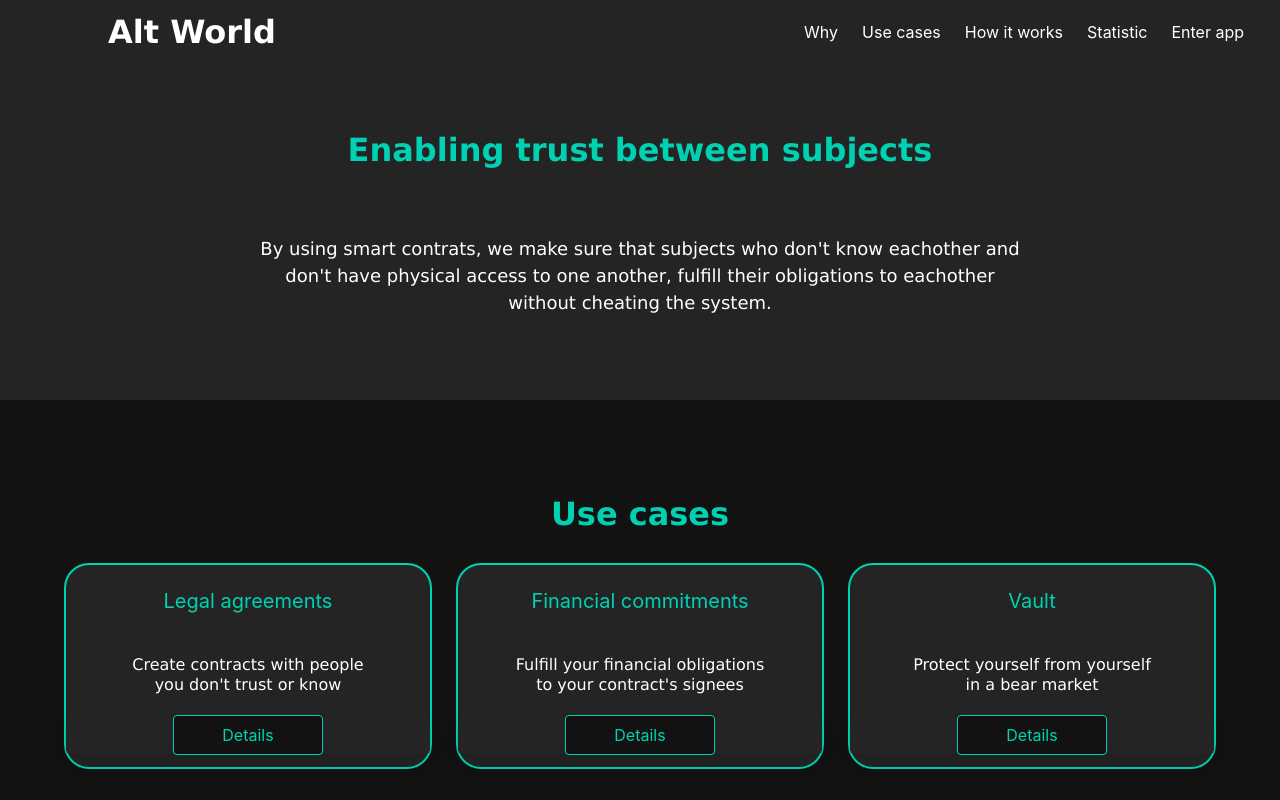
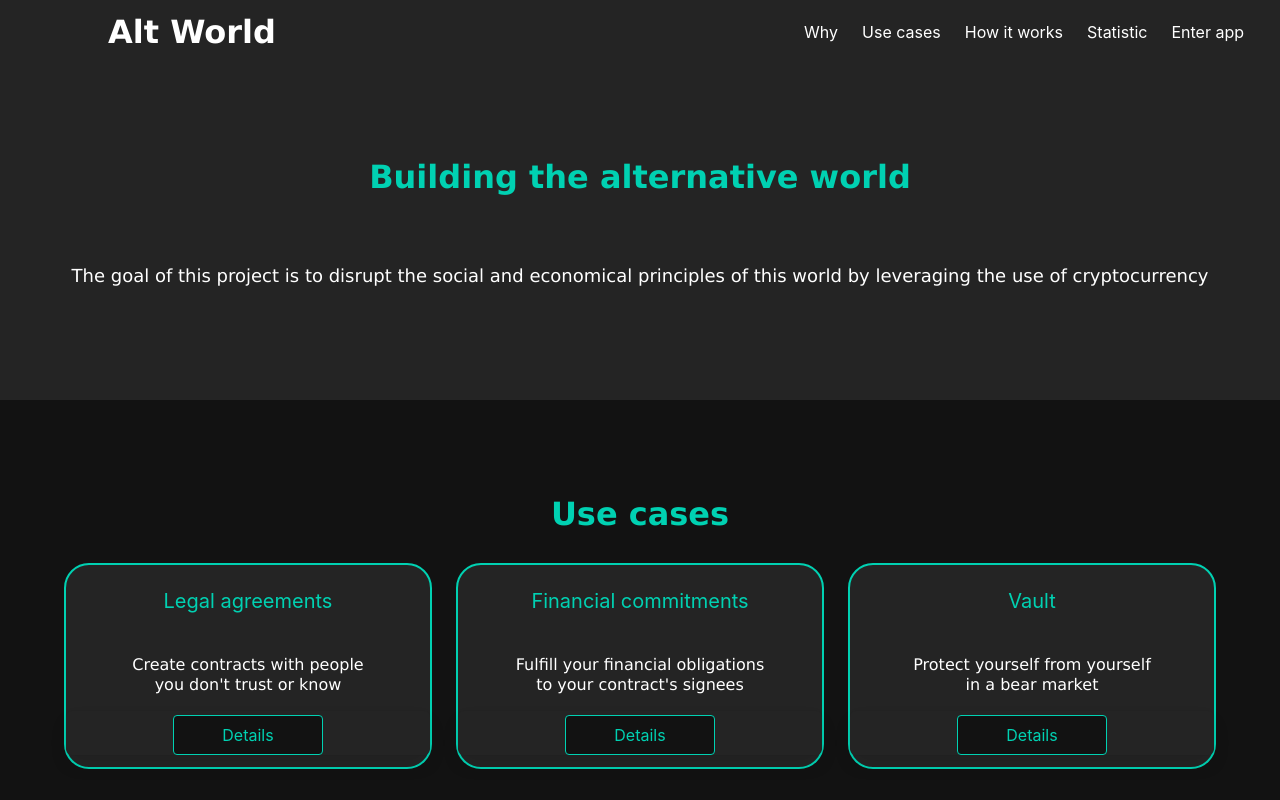
Before and after one commit to farinavito/Web3-Website, a Next.js app: page / in a window 1280 px wide. Shown: the top 800 px of the page. Built offline with nearby package versions, Linux system fonts and the light colour scheme.

Commit message:
changed the title on the index page

```diff
--- a/pages/index.js
+++ b/pages/index.js
@@ -77,13 +77,12 @@ const Homepage = () => {
                 <div className="hero-body">
                   <div className="container has-text-centered">
                     <h1 className="title">
-                        Enabling trust between subjects
+                        Building the alternative world
                     </h1>
                     <p className="has-text-centered pt-4">
                         <br></br>
-                        By using smart contrats, we make sure that subjects who don't know eachother and <br></br>
-                        don't have physical access to one another, fulfill their obligations to eachother <br></br>
-                        without cheating the system.
+                        The goal of this project is to disrupt the social and economical principles of this world by leveraging the use of cryptocurrency<br></br>
+
                     </p>
                   </div>
                 </div>
```
